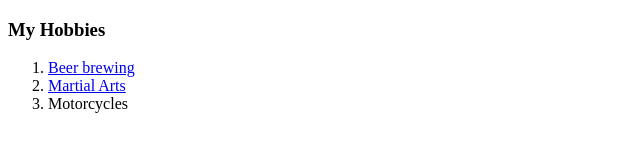
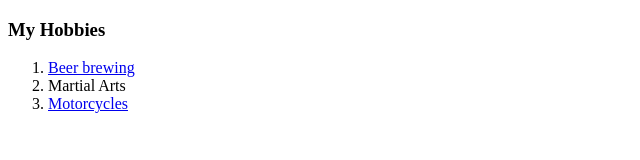
Before and after one commit to blurabbit43/cv, a plain HTML site: page hobbies.html in a window 1280 px wide. Shown: the whole page, without its empty margins (0-640 px from the left). Drawn offline with Linux system fonts and the light colour scheme.

Commit message:
Update hobbies.html

```diff
--- a/hobbies.html
+++ b/hobbies.html
@@ -10,8 +10,8 @@
     <h3>My Hobbies</h3>
     <ol>
         <li><a href="https://www.youtube.com/watch?v=4qQrMC0m8Cc">Beer brewing</a></li>
-        <li><a href="https://scontent-lht6-1.xx.fbcdn.net/v/t1.0-9/422656_4218573875252_1496528976_n.jpg?oh=e334e52ddda87f9ffd23711dac4d2fdd&oe=5AAB2C34">Martial Arts</a></li>
-        <li>Motorcycles</li>
+        <li>Martial Arts</a></li>
+        <li><a href="https://scontent-lht6-1.xx.fbcdn.net/v/t1.0-9/422656_4218573875252_1496528976_n.jpg?oh=e334e52ddda87f9ffd23711dac4d2fdd&oe=5AAB2C34">Motorcycles</li>
     </ol>
 </body>
 
```
